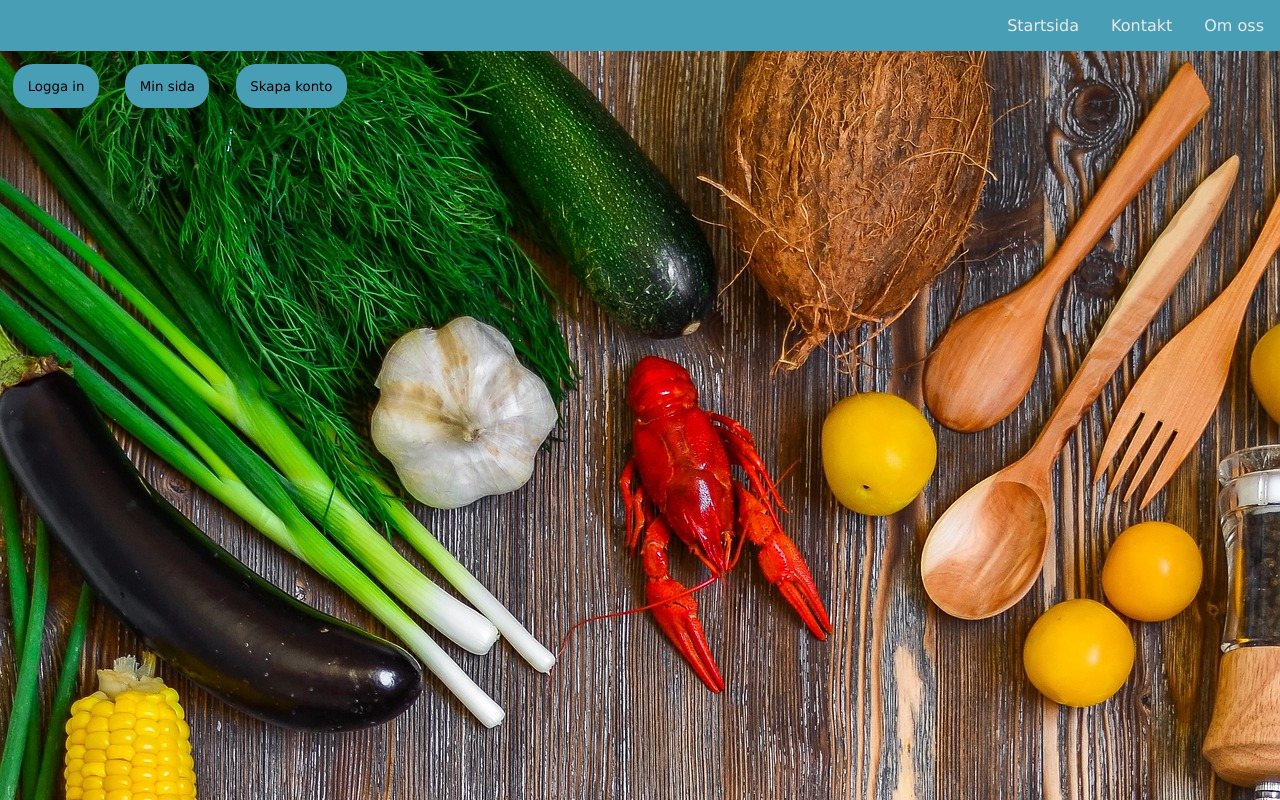
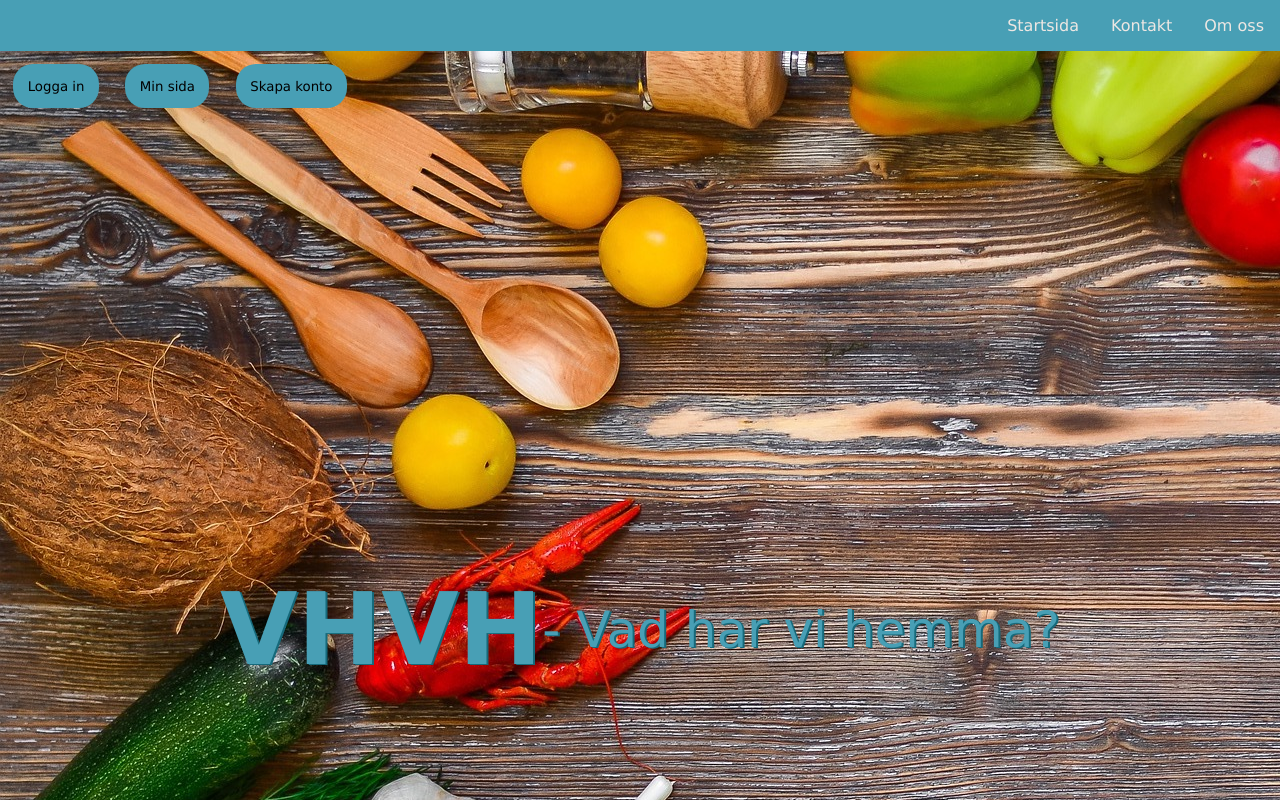
Before and after one commit to indigobluw/vhvh-frontend, a Next.js app: page / in a window 1280 px wide. Shown: the top 800 px of the page. Built offline with nearby package versions, Linux system fonts and the light colour scheme.

Commit message:
made some css changes

```diff
--- a/src/components/Footer/Footer.module.scss
+++ b/src/components/Footer/Footer.module.scss
@@ -1,8 +1,4 @@
 @import '/colors.scss';
-
-.container {
-  margin-top: 80vh;
-}
 
 .copyright {
   display: flex;
--- a/src/pages/index.js
+++ b/src/pages/index.js
@@ -8,9 +8,9 @@ const inter = Inter({ subsets: ["latin"] });
 
 export default function Home() {
   return (
-    <div className={styles.container}>
+    <div>
       <Navbar />
-      <div>
+      <div className={styles.container}>
         <Link href="/login">
           <button className={styles.button}>Logga in</button>
         </Link>
--- a/src/pages/login.js
+++ b/src/pages/login.js
@@ -38,7 +38,7 @@ export default function Login(props) {
     };
 
     console.log(requestOptions);
-    fetch("http://localhost:8080/", requestOptions)
+    fetch("http://localhost:8080/api/login", requestOptions)
       .then((response) => response.json())
       .then((data) => {
         localStorage.setItem("token", data.token);
@@ -49,7 +49,7 @@ export default function Login(props) {
       })
       .catch((error) => console.log("error", error));
   }
-  if (isLoggedIn == true) {
+  if (isLoggedIn == true) { //blir just nu alltid true...
     return <h1>Du är inloggad!</h1>; //<Navigate to="/myPage" />;
   }
   return (
--- a/src/styles/Home.module.scss
+++ b/src/styles/Home.module.scss
@@ -1,8 +1,11 @@
-@import 'colors.scss';
+@import "colors.scss";
 
 .container {
   background-image: url("/images/food.jpg");
-  height: 100vh;
+  background-repeat: no-repeat;
+  background-size: cover;
+  height: 80em;
+  overflow: hidden;
 }
 
 .food {
@@ -10,8 +13,12 @@
 }
 
 .text {
-  transform: translate(-50%, -50%);
-  color:$Moonstone;
+  color: $Moonstone;
+  display: flex;
+  justify-content: center;
+  margin-top: 9em;
+  text-shadow: 2px 1px $CaribbeanCurrent;
+  font-size: 50px;
 }
 
 .button {
--- a/src/styles/globals.scss
+++ b/src/styles/globals.scss
@@ -57,7 +57,6 @@ body {
 }
 
 p {
-  font-size: 16px;
   display: flex;
   align-items: center;
 }
```
Also changed, not shown: src/pages/createAccount.js (+3 -4 lines), public/images/food.jpg, 1 other file (tests, documents, lock files or other folders).
